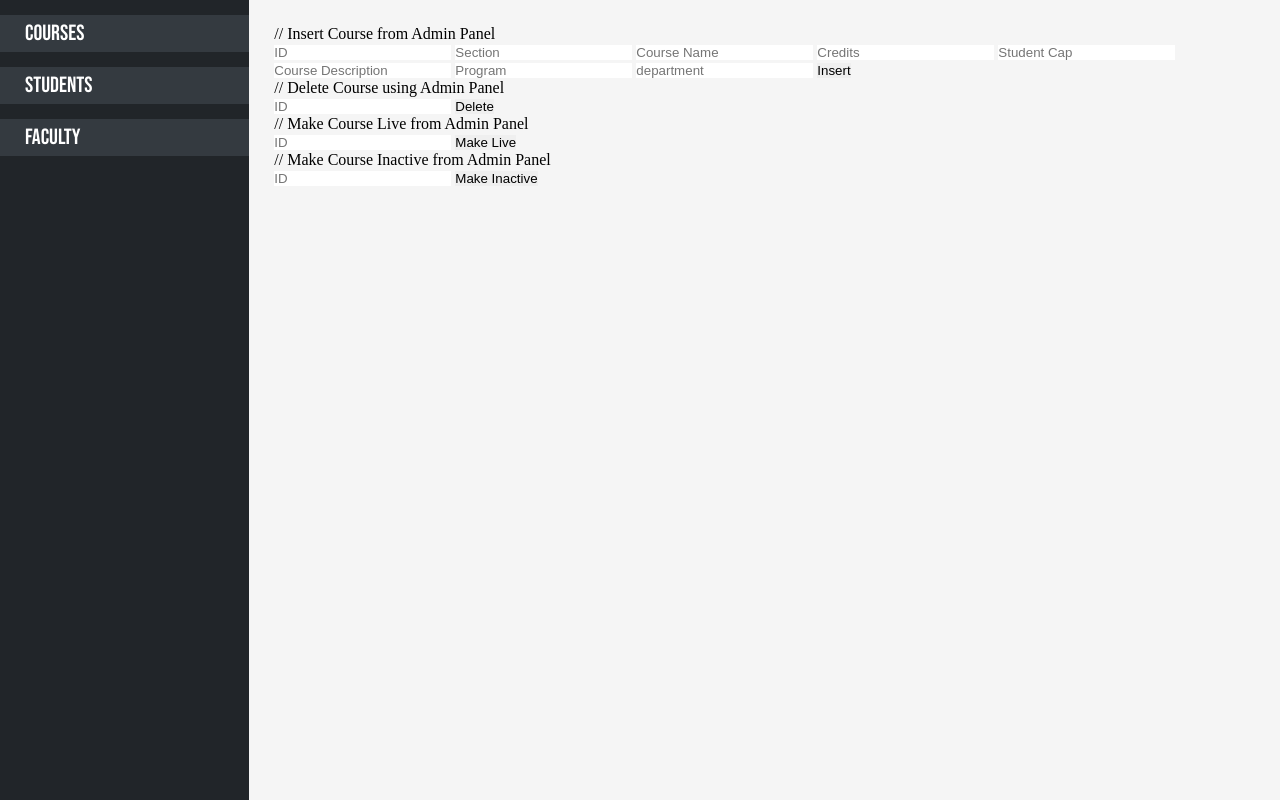
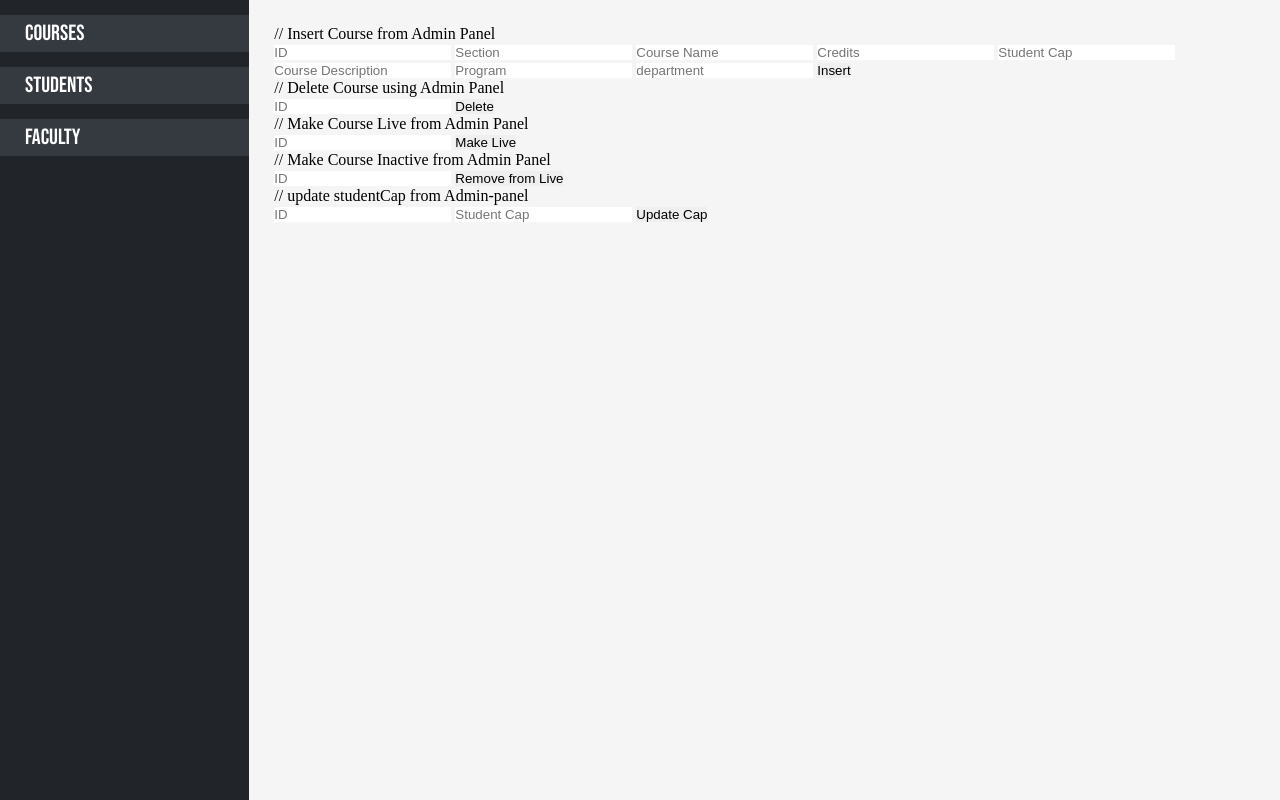
Before and after one commit to eshumanohare/haveAseat, a Django app: page /admin-panel/ in a window 1280 px wide. Run offline with Django 3.2, Linux system fonts and the light colour scheme; a user stored in the database is signed in.

Commit message:
updated StudentCap query

```diff
--- a/Core/templates/admin-panel.html
+++ b/Core/templates/admin-panel.html
@@ -280,14 +280,23 @@
                         {% csrf_token %}
                         <input type="submit" value="Make Live" class="Make-Live-Course-Button">
                     </form>
+                </div>
                 // Make Course Inactive from Admin Panel
                 <div>
                     <form action="{% url 'Core:setisLive0' %}" method="POST" id="setisLive0">
                         <input type="integer" name="id" id="id" class="Input-Field" placeholder="ID">
                         {% csrf_token %}
-                        <input type="submit" value="Make Inactive" class="Make-Inactive-Course-Button">
+                        <input type="submit" value="Remove from Live" class="Make-Inactive-Course-Button">
                     </form>
                 </div>
+                // update studentCap from Admin-panel
+                <div>
+                    <form action="{% url 'Core:updateCap' %}" method="POST" id="updateCap">
+                        <input type="integer" name="id" id="id" class="Input-Field" placeholder="ID">
+                        <input type="integer" name="studentCap" id="id" class="Input-Field" placeholder="Student Cap">
+                        {% csrf_token %}
+                        <input type="submit" value="Update Cap" class="Make-UpdateCap-Course-Button">
+                    </form>
                 </div>
             </div>
         </div>
--- a/Core/urls.py
+++ b/Core/urls.py
@@ -15,7 +15,7 @@ urlpatterns = [
     path("admin-panel/", views.adminPanel, name = "adminPanel"),
     # path("admin-panel/delete-student/<str:username>/", views.deleteStudent, name = "deleteStudent"),
     path("student-panel/", views.studentPanel, name = "studentPanel"),
-    path("course-description/", views.courseDescription, name = "courseDescription"),
+    #path("course-description/", views.courseDescription, name = "courseDescription"),
     path("fetch-courses/", views.fetchCourses, name = "fetchCourses"),
     path("fetch-faculties/", views.fetchFaculties, name = "fetchFaculties"),
     path("fetch-students/", views.fetchStudents, name = "fetchStudents"),
@@ -26,7 +26,8 @@ urlpatterns = [
     path("set-isLive-1-admin/",views.setisLive1,name="setisLive1"),
     path("set-isLive-0-admin/",views.setisLive0,name="setisLive0"),
     path('getAllCourses/',views.getAllCourses,name='getAllCourses'),
-    path("<course_courseName>/",views.courseDescription,name="courseDescription"),
+    #path("<course_courseName>/",views.courseDescription,name="courseDescription"),
+    path("updateCap/",views.updateCap,name="updateCap"),
 ]
 
 urlpatterns += static(
--- a/Core/views.py
+++ b/Core/views.py
@@ -102,6 +102,20 @@ def insertCourseAdmin(request):
 
 
 ######################################### Updation queries ##############################
+
+# update studentCap in a Course from admin-panel
+def updateCap(request):
+    if request.user.is_authenticated:
+        username = request.user.username
+        user = User.objects.get(username = username)
+        role = UserRole.objects.get(user=user)
+        if request.method == "POST" and role.role=='admin':
+            course = Course.objects.get(id = request.POST.get('id'))
+            course.studentCap = request.POST.get('studentCap')
+            course.save()
+            print("Course cap is updated.")
+        return HttpResponseRedirect("/"+role.role+"-panel")
+    return HttpResponseRedirect("/")
 
 # make isLive=1 courses
 # make Course Live from Admin Panel
@@ -318,21 +332,21 @@ def studentPanel(request):
     else:
         return HttpResponseRedirect("/")
 
-def courseDescription(request, course_courseName):
-    if request.user.is_authenticated:
-        course = Course.objects.get(courseName = course_courseName)
-        preList = []
-        for i in preReqList:
-            if i.course_id == course.id :
-                preList.append(i.preReqCourse)
-        context = {
-            'course': course,
-            'preReq': preList,
-            'depList': depList
-        }
-        return render(request, "course-description.html", context)
-    else:
-        return HttpResponseRedirect("/")
+# def courseDescription(request, course_courseName):
+#     if request.user.is_authenticated:
+#         course = Course.objects.get(courseName = course_courseName)
+#         preList = []
+#         for i in preReqList:
+#             if i.course_id == course.id :
+#                 preList.append(i.preReqCourse)
+#         context = {
+#             'course': course,
+#             'preReq': preList,
+#             'depList': depList
+#         }
+#         return render(request, "course-description.html", context)
+#     else:
+#         return HttpResponseRedirect("/")
 
 def logoutView(request):
     if request.user.is_authenticated:
```
